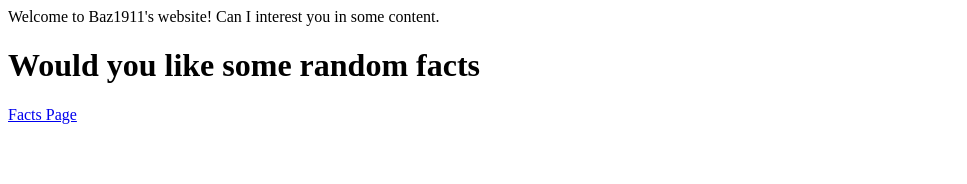
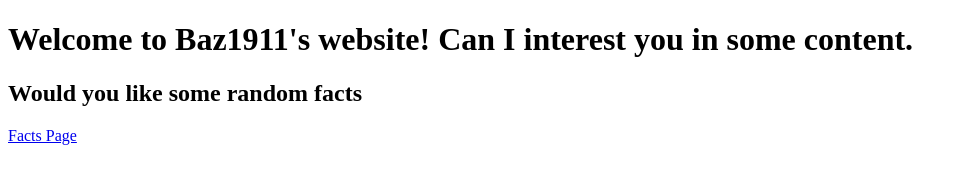
Before and after one commit to Baz1911/Baz1911-github.io, a plain HTML site: page index.html in a window 1280 px wide. Shown: the whole page, without its empty margins (0-967 px from the left). Drawn offline with Linux system fonts and the light colour scheme.

Commit message:
More work on making fact pages

```diff
--- a/index.html
+++ b/index.html
@@ -1,10 +1,10 @@
 <!DOCTYPE html>
 <html>
 <head>
-    Welcome to Baz1911's website! Can I interest you in some content.
+    <h1>Welcome to Baz1911's website! Can I interest you in some content.</h1>
 </head>
 <body>
-    <h1>Would you like some random facts </h1>
+    <h2>Would you like some random facts </h2>
     <a href="FactsPage.html">Facts Page</a>
 </body>
 </html>
```
Also changed, not shown: FactsPage.html (+7 -0 lines).
